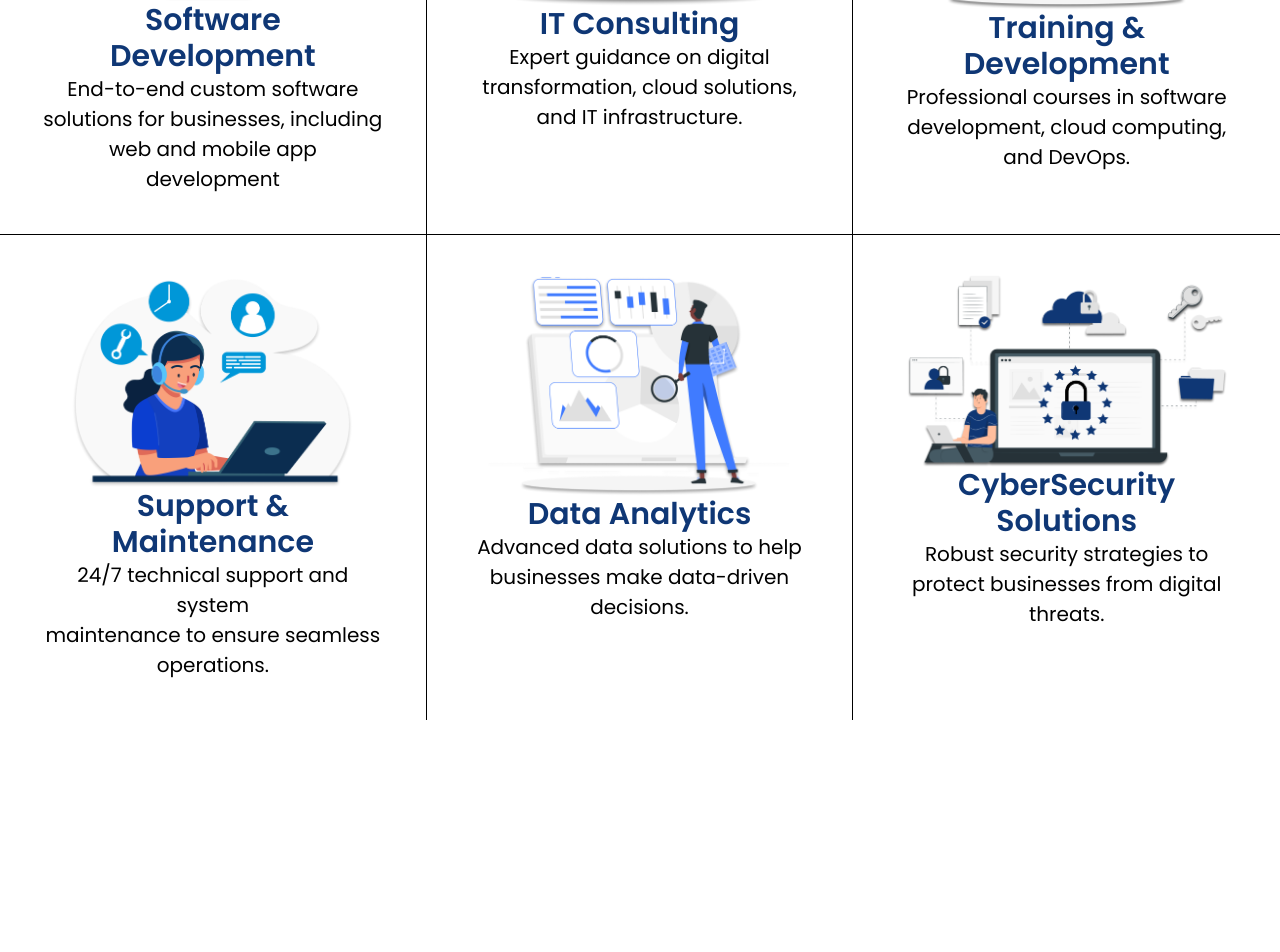
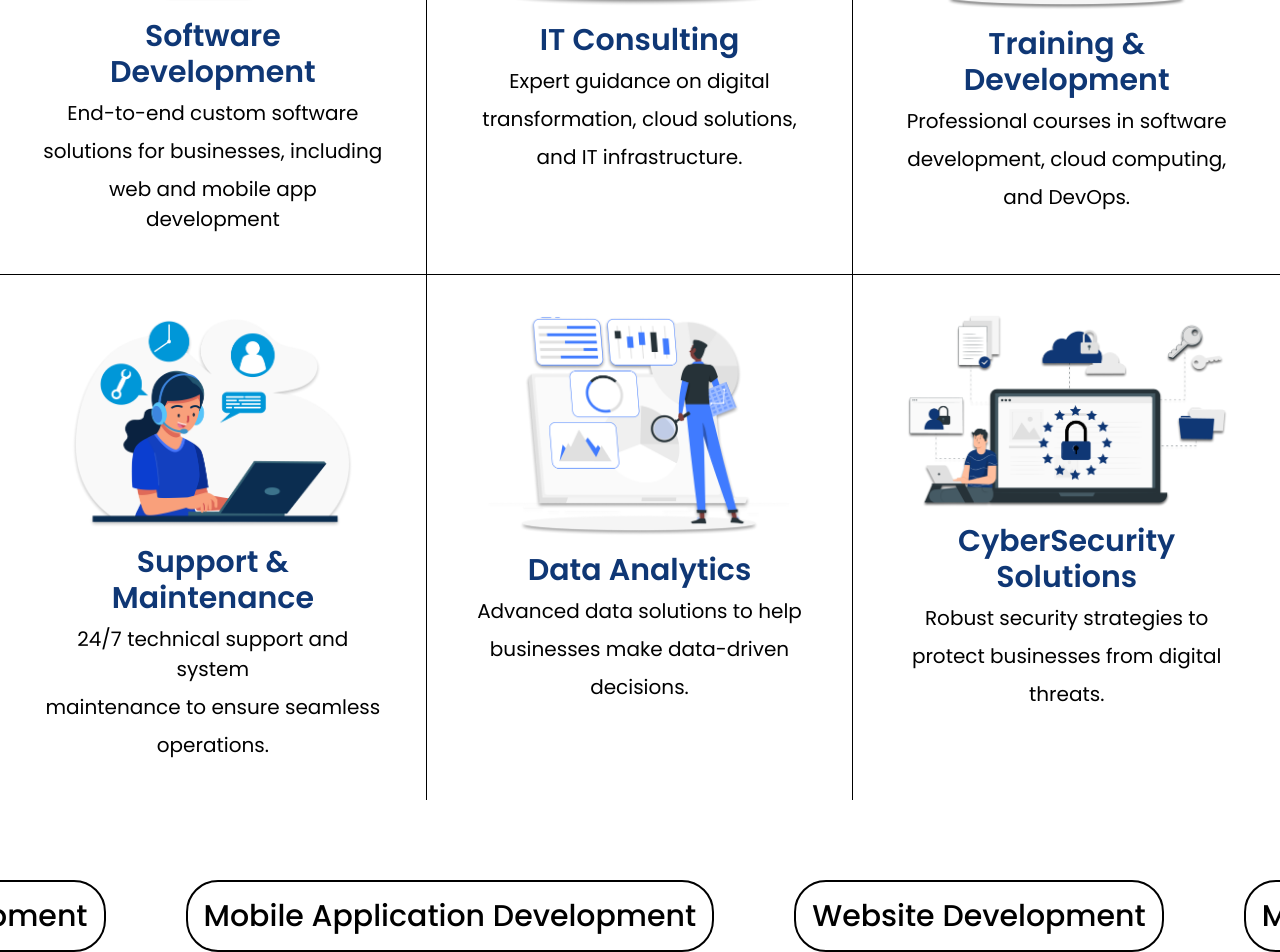
Before and after one commit to vrtechinfo/VR-tech, a Next.js app: page / in a window 1280 px wide. Shown: the part 2252-3204 px from the top of the page. Before the commit the page ends 2972 px from the top, so only its background shows below. Built offline with nearby package versions, Linux system fonts and the light colour scheme.

Commit message:
added marquee and fixed things

```diff
--- a/src/app/page.tsx
+++ b/src/app/page.tsx
@@ -1,5 +1,6 @@
 import Image from "next/image";
 import Link from "next/link";
+import Marquee from "react-fast-marquee";
 
 export default function Home() {
   return (
@@ -134,6 +135,9 @@ function Features() {
   );
 }
 
+
+
+
 function Services() {
   return (
     <div className="text-[20px]">
@@ -154,12 +158,14 @@ function Services() {
               alt="Software Development"
               className="mx-auto"
             />
+            <div className="mt-4 space-y-2">
               <h1 className="text-[#0F3775] text-3xl font-semibold">
                 Software Development
               </h1>
               <p>End-to-end custom software</p>
               <p>solutions for businesses, including</p>
               <p>web and mobile app development</p>
+            </div>
           </div>
           <div className="text-center border-r border-b p-10">
             <Image
@@ -169,12 +175,14 @@ function Services() {
               alt="IT Consulting"
               className="mx-auto"
             />
+            <div className="mt-4 space-y-2">
               <h1 className="text-[#0F3775] text-3xl font-semibold">
                 IT Consulting
               </h1>
               <p>Expert guidance on digital</p>
               <p>transformation, cloud solutions,</p>
               <p>and IT infrastructure.</p>
+            </div>
           </div>
           <div className="text-center border-b p-10">
             <Image
@@ -184,12 +192,14 @@ function Services() {
               alt="Training & Development"
               className="mx-auto"
             />
+            <div className="mt-4 space-y-2">
               <h1 className="text-[#0F3775] text-3xl font-semibold">
                 Training & Development
               </h1>
               <p>Professional courses in software</p>
               <p>development, cloud computing,</p>
               <p>and DevOps.</p>
+            </div>
           </div>
           {/* Second Row */}
           <div className="text-center border-r p-10">
@@ -200,12 +210,14 @@ function Services() {
               alt="Support & Maintenance"
               className="mx-auto"
             />
+            <div className="mt-4 space-y-2">
               <h1 className="text-[#0F3775] text-3xl font-semibold">
                 Support & Maintenance
               </h1>
               <p>24/7 technical support and system</p>
               <p>maintenance to ensure seamless</p>
               <p>operations.</p>
+            </div>
           </div>
           <div className="text-center border-r p-10">
             <Image
@@ -215,12 +227,14 @@ function Services() {
               alt="Data Analytics"
               className="mx-auto"
             />
+            <div className="mt-4 space-y-2">
               <h1 className="text-[#0F3775] text-3xl font-semibold">
                 Data Analytics
               </h1>
               <p>Advanced data solutions to help</p>
               <p>businesses make data-driven</p>
               <p>decisions.</p>
+            </div>
           </div>
           <div className="p-10">
             <div className="flex flex-col items-center justify-center text-center min-h-[350px]">
@@ -231,6 +245,7 @@ function Services() {
                 alt="CyberSecurity Solutions"
                 className="mx-auto"
               />
+              <div className="mt-4 space-y-2">
                 <h1 className="text-[#0F3775] text-3xl font-semibold">
                   CyberSecurity Solutions
                 </h1>
@@ -242,5 +257,24 @@ function Services() {
           </div>
         </div>
       </div>
+      <div className="mt-20">
+        <Marquee autoFill>
+          <Badges text="Website Development" />
+          <Badges text="Mobile Application Development" />
+        </Marquee>
+      </div>
+    </div>
   );
 }
+
+
+
+
+
+
+
+function Badges({ text }: Readonly<{ text: string }>) {
+  return (
+    <h1 className="text-3xl font-medium border-2 rounded-4xl mx-10 p-4">{text}</h1>
+  )
+}
```
Also changed, not shown: package.json (+6 -5 lines), 1 other file (tests, documents, lock files or other folders). Lines whose indentation alone changed are shown as unchanged.
